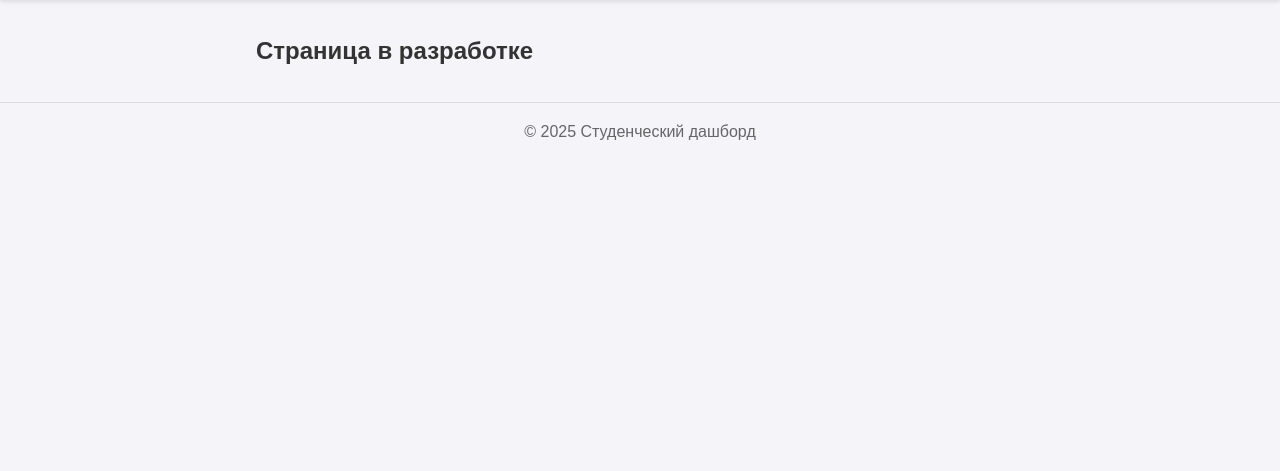
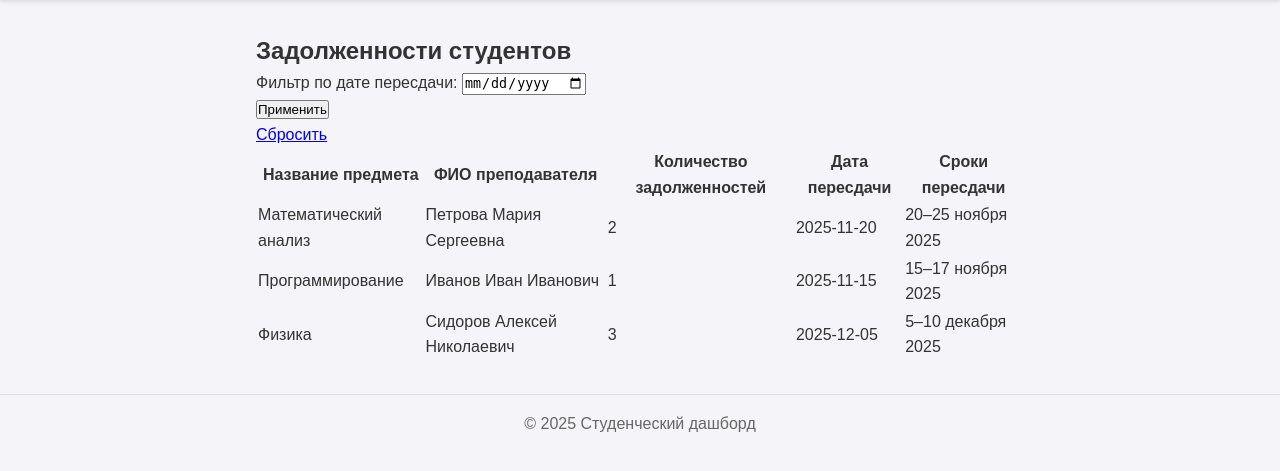
Before and after one commit to Ivan-Sokolov-Google/The-Main-Task, a Django app: page /debts/ in a window 1280 px wide. Shown: the part 78-549 px from the top of the page. Run offline with Django 5.2, Linux system fonts and the light colour scheme.

Commit message:
zadolzhenosty

```diff
--- a/templates/debts.html
+++ b/templates/debts.html
@@ -1,4 +1,58 @@
 {% extends 'base.html' %}
 {% block content %}
-<h2>Страница в разработке</h2>
+<div class="container mt-4">
+  <h2 class="mb-3">Задолженности студентов</h2>
+
+  <!-- Фильтр по дате пересдачи -->
+  <form method="GET" class="mb-4">
+    <div class="row g-3">
+      <div class="col-md-4">
+        <label for="date" class="form-label">Фильтр по дате пересдачи:</label>
+        <input type="date" id="date" name="date" class="form-control">
+      </div>
+      <div class="col-md-2 align-self-end">
+        <button type="submit" class="btn btn-primary w-100">Применить</button>
+      </div>
+      <div class="col-md-2 align-self-end">
+        <a href="{% url 'debts' %}" class="btn btn-secondary w-100">Сбросить</a>
+      </div>
+    </div>
+  </form>
+
+  <!-- Таблица задолженностей -->
+  <table class="table table-bordered table-striped">
+    <thead class="table-dark">
+      <tr>
+        <th>Название предмета</th>
+        <th>ФИО преподавателя</th>
+        <th>Количество задолженностей</th>
+        <th>Дата пересдачи</th>
+        <th>Сроки пересдачи</th>
+      </tr>
+    </thead>
+    <tbody>
+      <tr>
+        <td>Математический анализ</td>
+        <td>Петрова Мария Сергеевна</td>
+        <td>2</td>
+        <td>2025-11-20</td>
+        <td>20–25 ноября 2025</td>
+      </tr>
+      <tr>
+        <td>Программирование</td>
+        <td>Иванов Иван Иванович</td>
+        <td>1</td>
+        <td>2025-11-15</td>
+        <td>15–17 ноября 2025</td>
+      </tr>
+      <tr>
+        <td>Физика</td>
+        <td>Сидоров Алексей Николаевич</td>
+        <td>3</td>
+        <td>2025-12-05</td>
+        <td>5–10 декабря 2025</td>
+      </tr>
+    </tbody>
+  </table>
+</div>
 {% endblock %}
```
